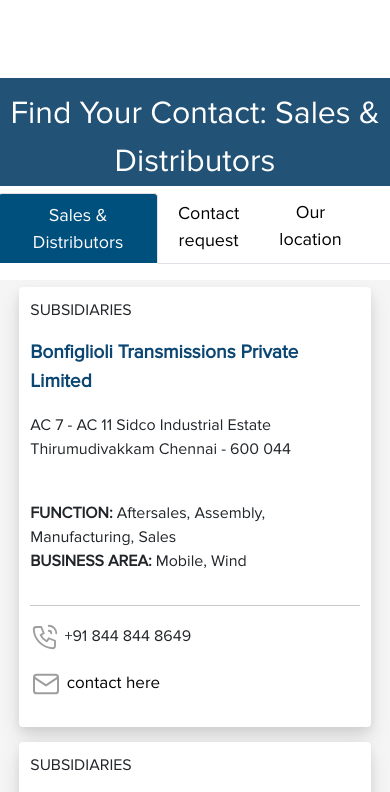
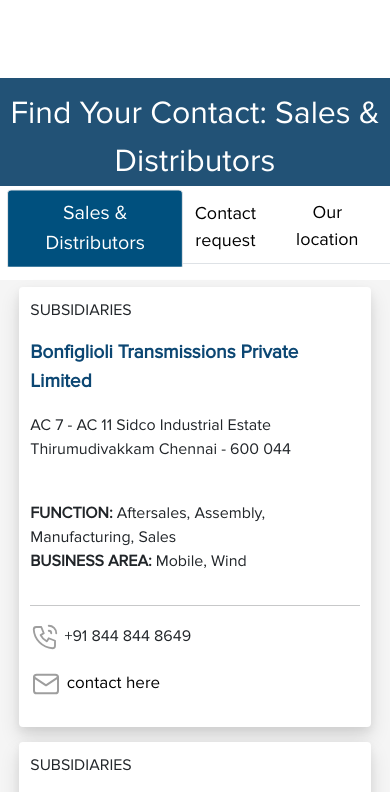
Before and after one commit to PranavShelke4/INDOSCULP, a React app: page /info in a window 390 px wide. In both pictures the pointer is over the tab "Sales & Distributors". Shown: the top 792 px of the page. Built offline with nearby package versions, Linux system fonts and the light colour scheme.

Commit message:
header on hover

```diff
--- a/src/components/Shared/Header/header.css
+++ b/src/components/Shared/Header/header.css
@@ -37,8 +37,12 @@
 .nav-link:hover {
   /* color: #329ed6 !important; */
 
-  border-bottom: 3px solid black;
-  border-top: 3px solid black;
+  /* border-bottom: solid black; */
+
+  background-color: lightgray;
+  transition: all 1s;
+  transform: scale(1.10);
+
 }
 
 
--- a/src/components/Shared/Sales_And_Distributors/Sales_And_Distributors.css
+++ b/src/components/Shared/Sales_And_Distributors/Sales_And_Distributors.css
@@ -7,6 +7,7 @@
     display: inline-flex;
     flex-direction: column;
     padding: 3%;
+    justify-content: center;
 }
 #noanim-tab-example-tabpane-Sales_Distributors{
     background-color: #F5F5F5;
--- a/src/pages/Info/Info.css
+++ b/src/pages/Info/Info.css
@@ -20,9 +20,10 @@
 }
 
 .nav-tabs{
-   margin-left: 35%;
+   /* margin-left: 35%; */
+   justify-content: center;
    margin-top: 1%;
-   width: 400px;
+
 }
 
 #noanim-tab-example-tab-Sales_Distributors, #noanim-tab-example-tab-Contact_request, #noanim-tab-example-tab-Our_location{
@@ -49,7 +50,7 @@
     .nav-tabs{
         width: 99%;
         margin: 2%;
-
+        justify-content: center;
      }
 
      #page_info2{
```
